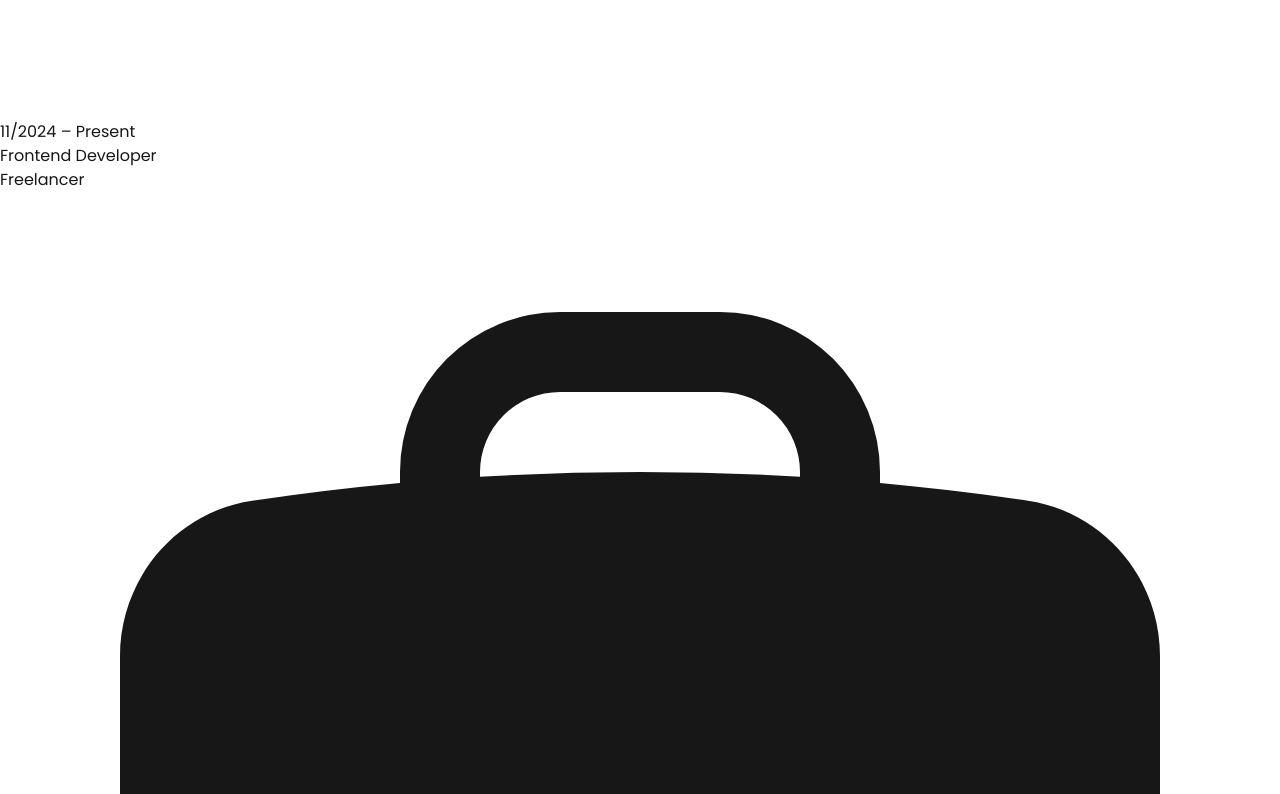
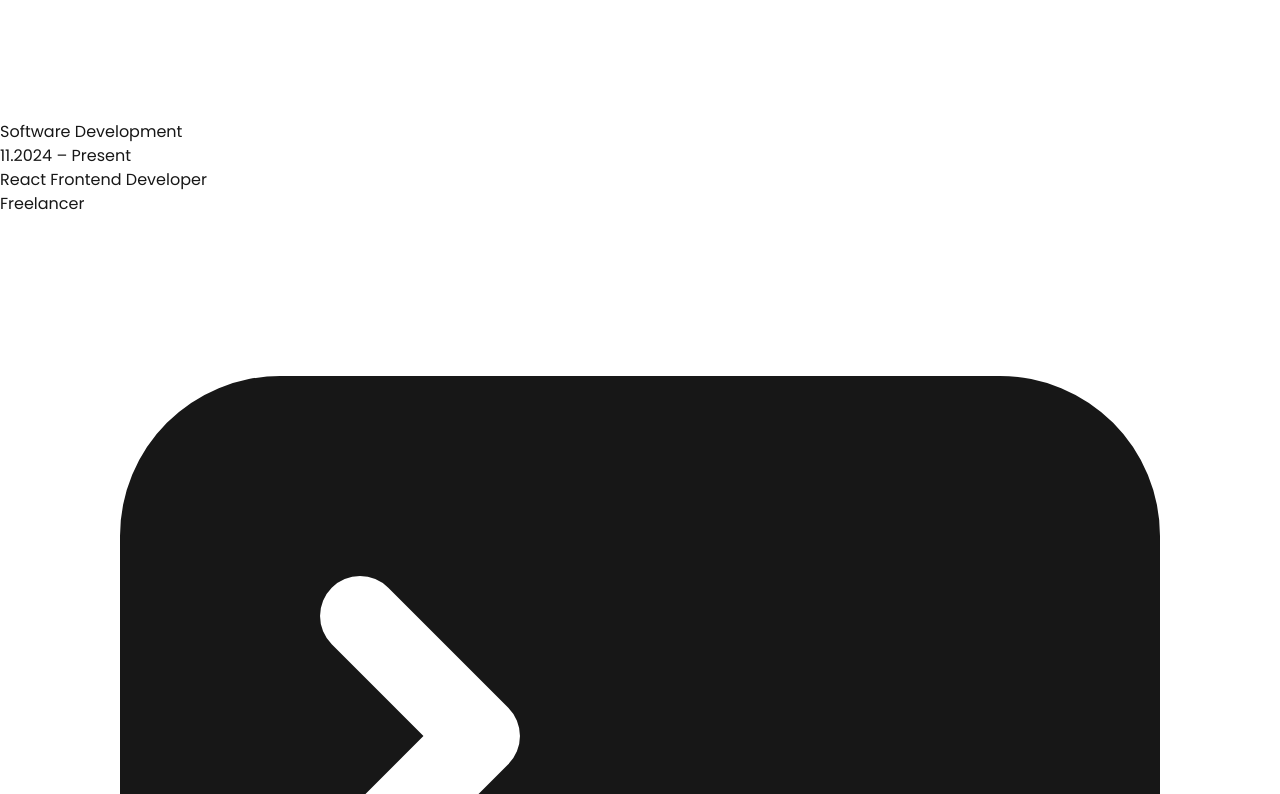
Before and after one commit to ihectorlujan/portfolio, a Next.js app: page / in a window 1280 px wide. Shown: the part 4506-5300 px from the top of the page. Built offline with nearby package versions, Linux system fonts and the light colour scheme.

Commit message:
Feat: se agregan colores a experience template

```diff
--- a/src/components/ExperienceTemplate.tsx
+++ b/src/components/ExperienceTemplate.tsx
@@ -1,4 +1,4 @@
-import { BookOpenIcon, BriefcaseIcon } from "@heroicons/react/24/solid";
+import { BookOpenIcon, CommandLineIcon } from "@heroicons/react/24/solid";
 import React from "react";
 
 interface Props {
@@ -8,6 +8,7 @@ interface Props {
   field: string;
   organization: string;
   details: string;
+  color?: string;
 }
 
 const ExperienceTemplate: React.FC<Props> = ({
@@ -17,12 +18,13 @@ const ExperienceTemplate: React.FC<Props> = ({
   field,
   organization,
   details,
+  color,
 }) => {
   return (
     <>
       <div className="flex flex-row items-center">
         {icon ? (
-          <BriefcaseIcon className="h-6 w-6 text-gray-600" />
+          <CommandLineIcon className="h-6 w-6 text-gray-600" />
         ) : (
           <BookOpenIcon className="h-6 w-6 text-gray-600" />
         )}
@@ -33,7 +35,7 @@ const ExperienceTemplate: React.FC<Props> = ({
       </div>
 
       <div className="mx-5">
-        <p className="font-semibold text-[#1f1e2c] m-2 opacity-95">
+        <p className={`font-semibold m-2 opacity-95 ${color}`}>
           {field}
         </p>
         <p className="text-sm font-semibold text-[#1f1e2c] m-2 opacity-85">
--- a/src/pages/ExperiencePage.tsx
+++ b/src/pages/ExperiencePage.tsx
@@ -28,41 +28,45 @@ const ExperiencePage = () => {
               <Card className="min-w-[400px] h-auto">
                 <ExperienceTemplate
                   icon
-                  title=""
-                  dateRange="11/2024 – Present"
-                  field="Frontend Developer"
+                  title="Software Development"
+                  dateRange="11.2024 – Present"
+                  field="React Frontend Developer"
                   organization="Freelancer"
                   details=""
+                  color="text-blue-500"
                 />
               </Card>
               <Card className="min-w-[400px] h-auto">
                 <ExperienceTemplate
                   icon
-                  title=""
-                  dateRange="06/2022 – 08/2024"
-                  field="Frontend Developer"
+                  title="Software Development"
+                  dateRange="06.2022 – 08.2024"
+                  field="Vue.js Frontend Developer"
                   organization="Azit Developers"
                   details=""
+                  color="text-emerald-500"
                 />
               </Card>
               <Card className="min-w-[400px] h-auto">
                 <ExperienceTemplate
                   icon
-                  title=""
-                  dateRange="10/2020 – 03/2021"
-                  field="Fullstack Developer"
+                  title="Software Development"
+                  dateRange="10.2020 – 03.2021"
+                  field="JavaScript Fullstack Developer"
                   organization="Instituto Tecnológico de Oaxaca"
                   details=""
+                  color="text-amber-500"
                 />
               </Card>
               <Card className="min-w-[400px] h-auto">
                 <ExperienceTemplate
                   icon
-                  title=""
-                  dateRange="07/2018 - 09/2018"
-                  field="Fullstack Developer"
+                  title="Software Development"
+                  dateRange="07.2018 - 09.2018"
+                  field="Java Fullstack Developer"
                   organization="Aserradero Cordon Grande"
                   details=""
+                  color="text-red-500"
                 />
               </Card>
             </span>
```
